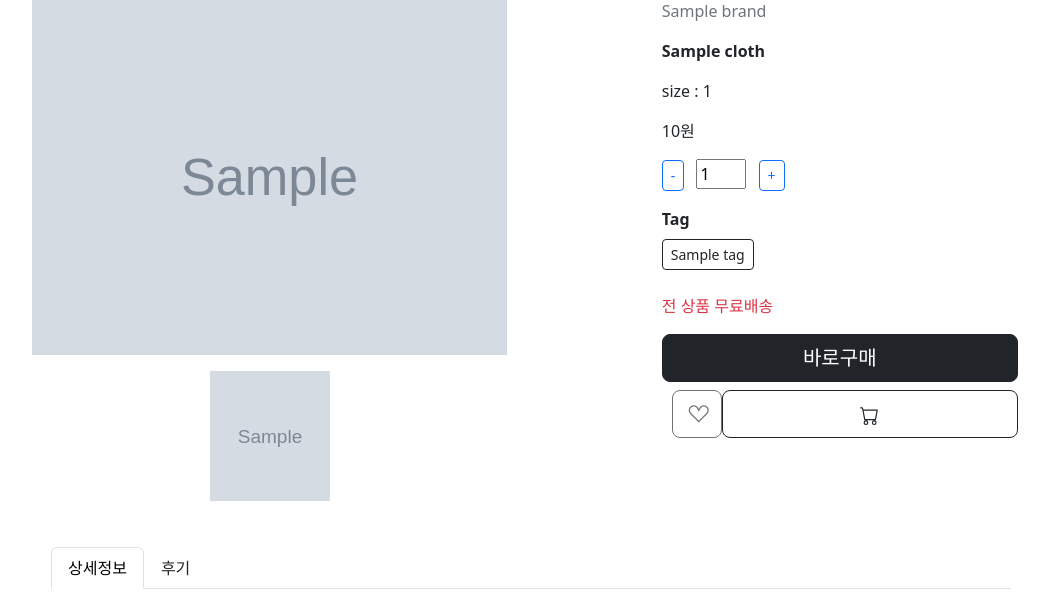
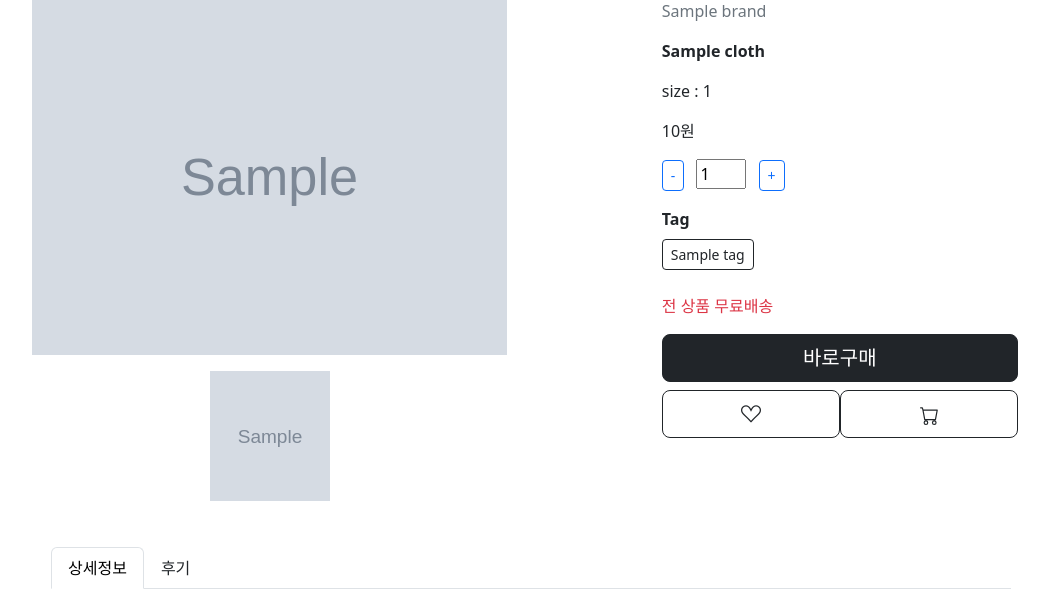
Before and after one commit to Sysynn/PassionOn, a Django app: template clothes/templates/clothes/detail.html in a window 1280 px wide. Shown: the part 175-768 px from the top of the page, without its empty margins (109-1158 px from the left). Run offline with Django 3.2, Linux system fonts and the light colour scheme; the template is opened without the code that fills it: most values are stand-ins (such as "Sample title", 1, 10 or a date in 2020); grey boxes marked "Sample" are stand-in pictures; parts of the project's set-up code (start-up, migrations or seed data) failed here and were passed over; some libraries are stand-ins or nearby versions.

Commit message:
Fix bug clothes/detail

```diff
--- a/clothes/templates/clothes/detail.html
+++ b/clothes/templates/clothes/detail.html
@@ -60,7 +60,9 @@
 
       <p class="text-secondary">{{ cloth.brand }}</p>
       <p class="fw-bold">{{ cloth.name }}</p>
+      {% if cloth.category != 'accessories' %}
       <p>size : <span id="clothSize">{{ cloth.size }}</span></p>
+      {% endif %}
       <p><span id="clothesPrice">{{ cloth.price }}</span>원</p>
       {% comment %} <div class="dropdown">
         <button class="btn btn-outline-primary dropdown-toggle mb-4" type="button" data-bs-toggle="dropdown" aria-expanded="false">
@@ -113,9 +115,11 @@
               {% endif %}
           </form>
           {% else %}
-          <button class="btn btn-outline-dark btn-lg align-content-center" style="width: 50px; margin-left: 10px" disabled>
+          <div class="index--heart flex-grow-1">
+            <button class="btn btn-outline-dark btn-lg align-content-center w-100" type="submit">
               <i class="bi bi-suit-heart" id="cloth-heart"></i>
             </button>
+          </div>
           {% endif %}
 
           <form action="{% url 'accounts:add_cart' cloth.pk %}" method="post" class="flex-grow-1">
```
Also changed, not shown: PassionOn_ERD_Final.png (added). Lines whose indentation alone changed are shown as unchanged.
